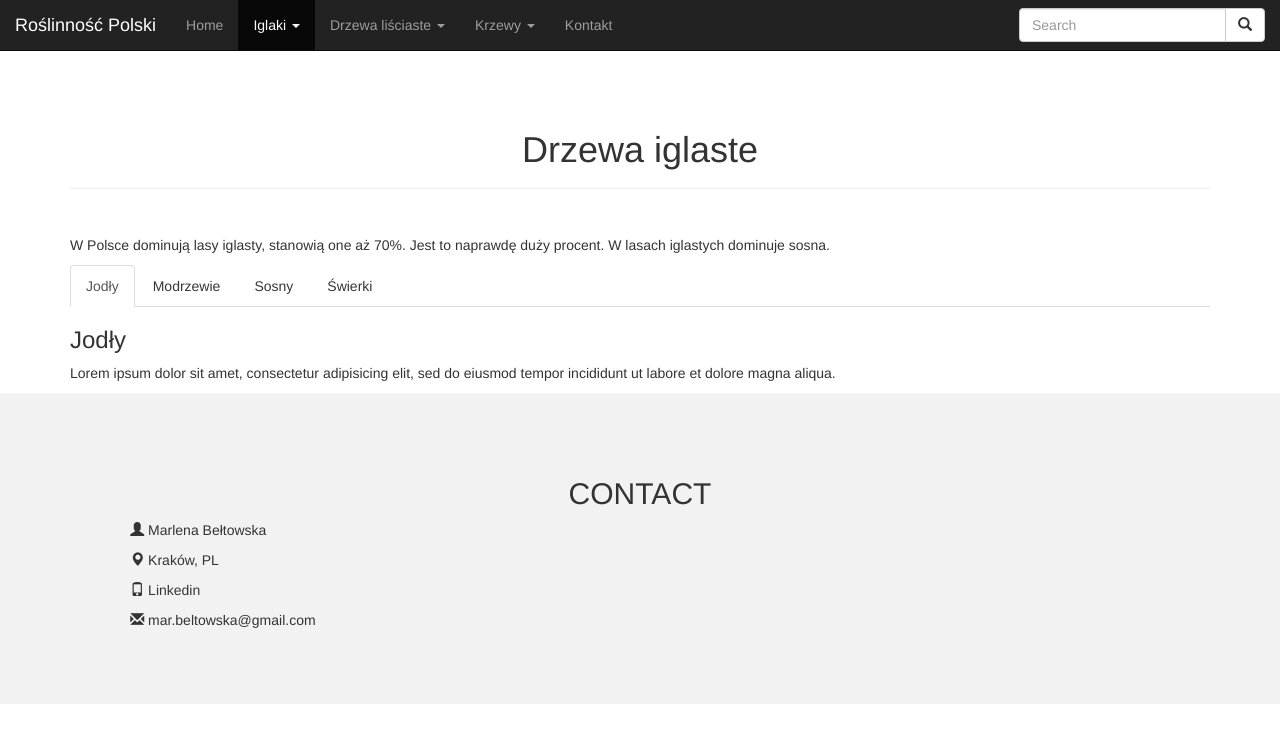
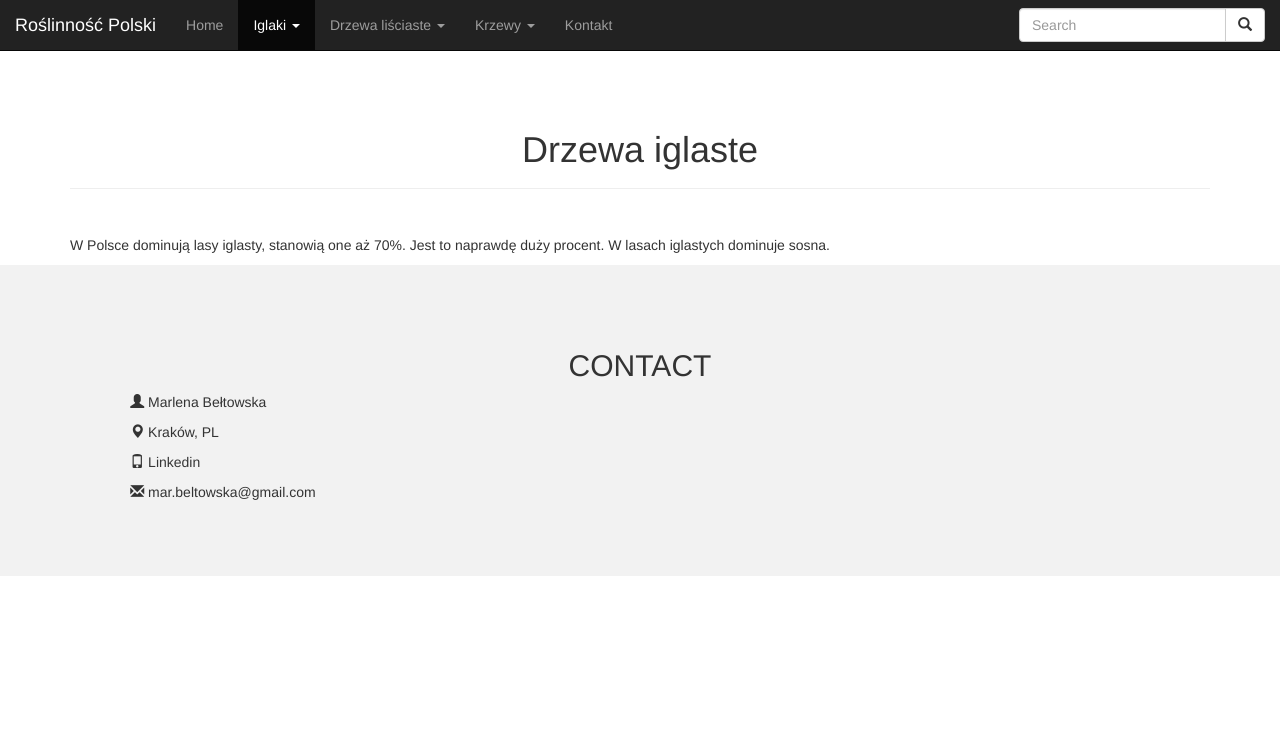
Before and after one commit to Usagi98/flora, a plain HTML site: page iglaki.html in a window 1280 px wide. Drawn offline with nearby package versions, Linux system fonts and the light colour scheme.

Commit message:
Update iglaki.html

```diff
--- a/iglaki.html
+++ b/iglaki.html
@@ -117,31 +117,6 @@
     </div>
     <div class="container">
       <p>W Polsce dominują lasy iglasty, stanowią one aż 70%. Jest to naprawdę duży procent. W lasach iglastych dominuje sosna.</p>
-      <ul class="nav nav-tabs">
-        <li class="active"><a data-toggle="tab" href="#abies">Jodły</a></li>
-        <li><a data-toggle="tab" href="#larix">Modrzewie</a></li>
-        <li><a data-toggle="tab" href="#pinus">Sosny</a></li>
-        <li><a data-toggle="tab" href="#picea">Świerki</a></li>
-      </ul>
-
-      <div class="tab-content">
-        <div id="abies" class="tab-pane fade in active">
-          <h3>Jodły</h3>
-          <p>Lorem ipsum dolor sit amet, consectetur adipisicing elit, sed do eiusmod tempor incididunt ut labore et dolore magna aliqua.</p>
-        </div>
-        <div id="larix" class="tab-pane fade">
-          <h3>Modrzewie</h3>
-          <p>Ut enim ad minim veniam, quis nostrud exercitation ullamco laboris nisi ut aliquip ex ea commodo consequat.</p>
-        </div>
-        <div id="pinus" class="tab-pane fade">
-          <h3>Sosny</h3>
-          <p>Sed ut perspiciatis unde omnis iste natus error sit voluptatem accusantium doloremque laudantium, totam rem aperiam.</p>
-        </div>
-        <div id="picea" class="tab-pane fade">
-          <h3>Świerki</h3>
-          <p>Eaque ipsa quae ab illo inventore veritatis et quasi architecto beatae vitae dicta sunt explicabo.</p>
-        </div>
-      </div>
     </div>
     <footer class="container-fluid" id="contact">
       <h2 class="text-center">CONTACT</h2>
```
